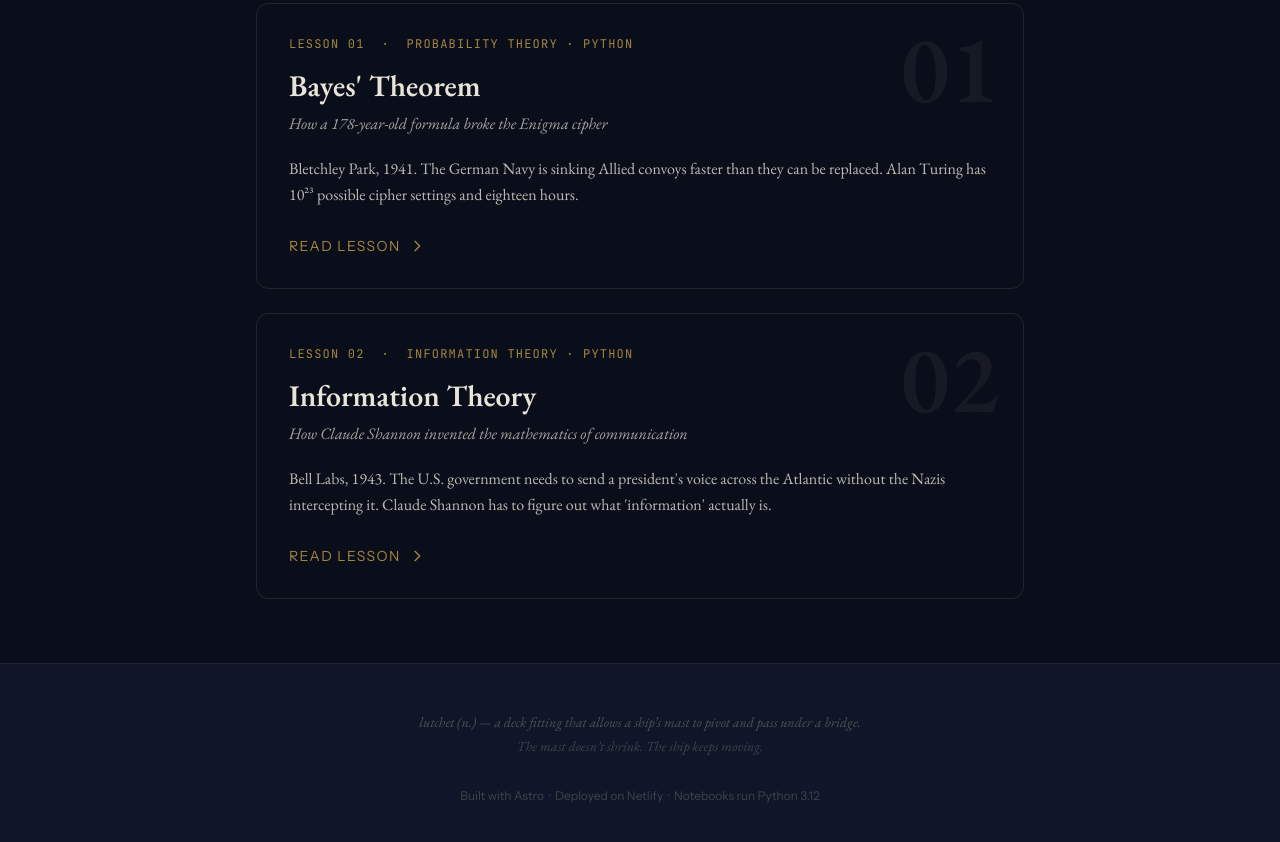
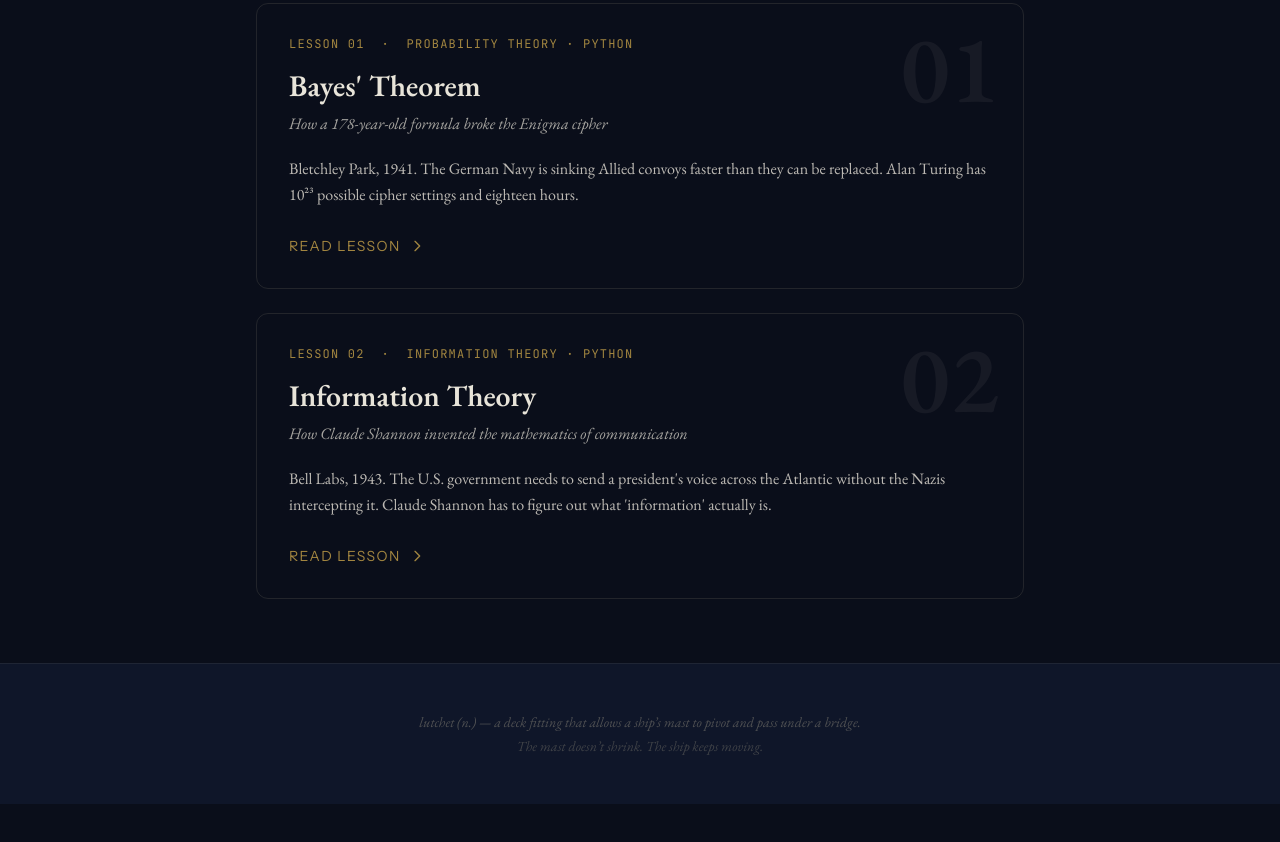
Before and after one commit to vivekatsuperset/lutchet, an Astro site in the folder website/: page / in a window 1280 px wide. Shown: the part 1608-2450 px from the top of the page. After the commit the page ends 2412 px from the top, so only its background shows below. Built offline with nearby package versions, Linux system fonts and the light colour scheme; Astro itself is replaced by a stand-in of ours.

Commit message:
removed astro footer

```diff
--- a/website/src/layouts/LessonLayout.astro
+++ b/website/src/layouts/LessonLayout.astro
@@ -53,11 +53,6 @@ const {
     <slot />
 
     <footer class="bg-navy border-t border-ivory-dim/10 py-10 px-8 text-center font-sans">
-      <p class="text-ivory-dim/50 text-sm mb-2">
-        Built with <a href="https://astro.build" class="text-amber/70 hover:text-amber transition-colors">Astro</a>.
-        Deployed on <a href="https://netlify.com" class="text-amber/70 hover:text-amber transition-colors">Netlify</a>.
-        Notebooks run Python 3.12 via <a href="https://github.com/astral-sh/uv" class="text-amber/70 hover:text-amber transition-colors">uv</a>.
-      </p>
       <p class="text-ivory-dim/30 text-xs">
         <a href="/" class="hover:text-ivory-dim/60 transition-colors">&#8592; Back to all lessons</a>
       </p>
--- a/website/src/pages/index.astro
+++ b/website/src/pages/index.astro
@@ -155,15 +155,8 @@ import LessonCard from "../components/ui/LessonCard.astro";
   <p class="font-serif text-ivory-dim/40 text-sm italic mb-1">
     lutchet (n.) &mdash; a deck fitting that allows a ship&rsquo;s mast to pivot and pass under a bridge.
   </p>
-  <p class="font-serif text-ivory-dim/30 text-sm italic mb-8">
+  <p class="font-serif text-ivory-dim/30 text-sm italic">
     The mast doesn&rsquo;t shrink. The ship keeps moving.
-  </p>
-  <p class="text-ivory-dim/30 text-xs">
-    Built with <a href="https://astro.build" class="hover:text-amber/60 transition-colors">Astro</a>
-    &nbsp;&middot;&nbsp;
-    Deployed on <a href="https://netlify.com" class="hover:text-amber/60 transition-colors">Netlify</a>
-    &nbsp;&middot;&nbsp;
-    Notebooks run Python&nbsp;3.12
   </p>
 </footer>
 
```
